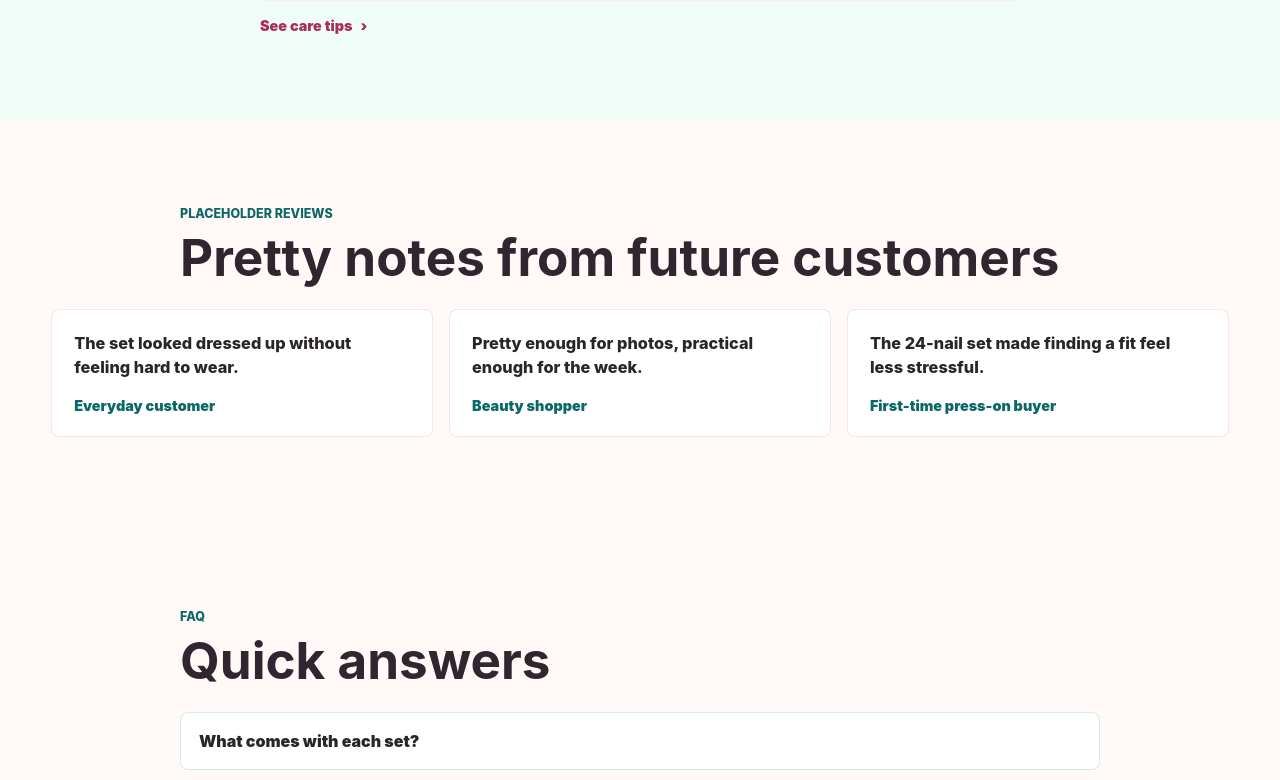
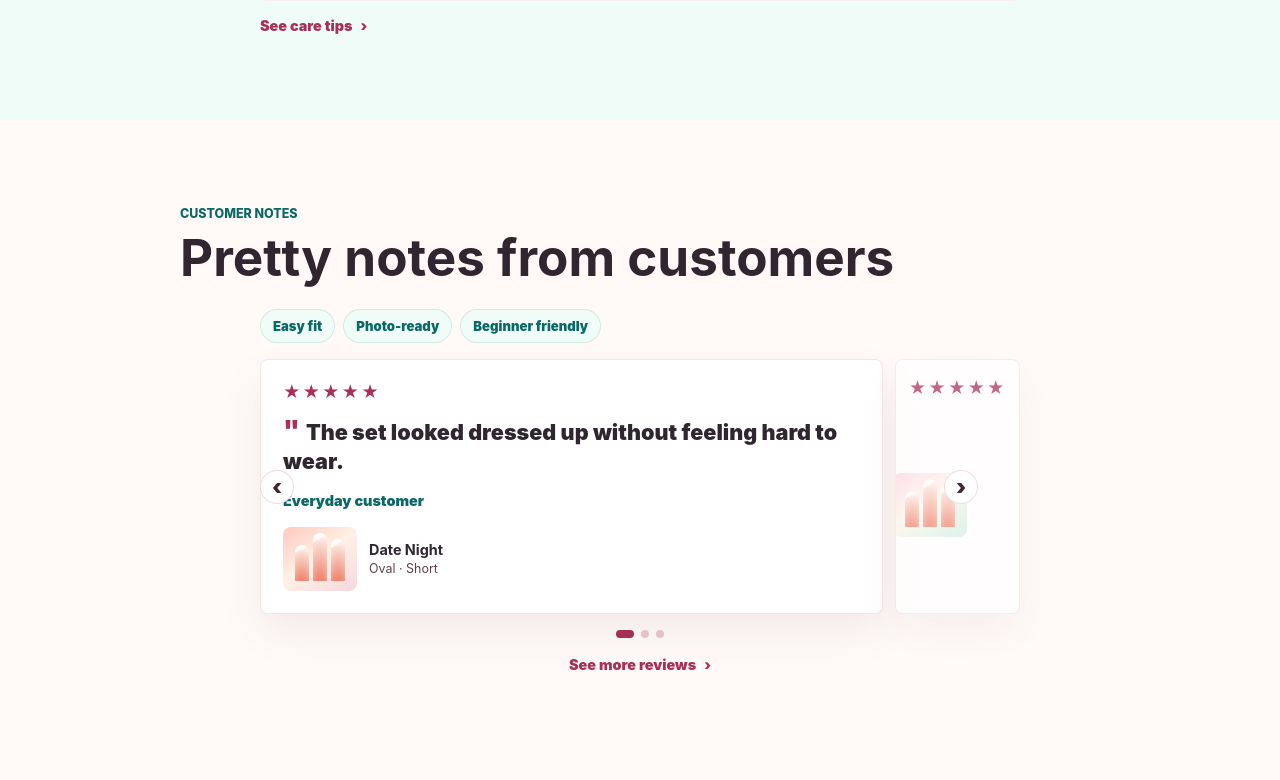
Before and after one commit to cashmoneyrick9/YourPrettySets, a React (Vite) app: page / in a window 1280 px wide. Shown: the part 3606-4386 px from the top of the page. Built offline with nearby package versions, Linux system fonts and the light colour scheme.

Commit message:
Build review carousel foundation

```diff
--- a/src/pages/HomePage.tsx
+++ b/src/pages/HomePage.tsx
@@ -12,19 +12,29 @@ const confidenceSteps = [
 
 const reviews = [
   {
+    detail: "Oval · Short",
+    product: "Date Night",
     quote: "The set looked dressed up without feeling hard to wear.",
-    name: "Everyday customer"
+    name: "Everyday customer",
+    tier: "mid"
   },
   {
+    detail: "Almond · Medium",
+    product: "Golden Hour",
     quote: "Pretty enough for photos, practical enough for the week.",
-    name: "Beauty shopper"
+    name: "Beauty shopper",
+    tier: "detailed"
   },
   {
+    detail: "Round · Short",
+    product: "Blush Crush",
     quote: "The 24-nail set made finding a fit feel less stressful.",
-    name: "First-time press-on buyer"
+    name: "First-time press-on buyer",
+    tier: "simple"
   }
 ];
 
+const reviewChips = ["Easy fit", "Photo-ready", "Beginner friendly"];
 const faqs = ["What comes with each set?", "How long do press-ons last?", "Can I reuse them?"];
 
 const weeklyProducts = products.filter((product) => product.collections.includes("New Arrivals")).slice(0, 4);
@@ -36,12 +46,21 @@ const shopMoreProducts = products.filter((product) =>
 
 export function HomePage() {
   const [activeStepIndex, setActiveStepIndex] = useState(0);
+  const [activeReviewIndex, setActiveReviewIndex] = useState(0);
   const activeStep = confidenceSteps[activeStepIndex];
+  const activeReview = reviews[activeReviewIndex];
+  const nextReview = reviews[(activeReviewIndex + 1) % reviews.length];
   const showPreviousStep = () => {
     setActiveStepIndex((current) => (current === 0 ? confidenceSteps.length - 1 : current - 1));
   };
   const showNextStep = () => {
     setActiveStepIndex((current) => (current === confidenceSteps.length - 1 ? 0 : current + 1));
+  };
+  const showPreviousReview = () => {
+    setActiveReviewIndex((current) => (current === 0 ? reviews.length - 1 : current - 1));
+  };
+  const showNextReview = () => {
+    setActiveReviewIndex((current) => (current === reviews.length - 1 ? 0 : current + 1));
   };
 
   return (
@@ -171,19 +190,65 @@ export function HomePage() {
       </section>
       <KitContents />
 
-      <section className="section-block reviews-section">
+      <section className="section-block reviews-section" id="reviews">
         <div className="section-heading">
-          <p className="eyebrow">Placeholder reviews</p>
-          <h2>Pretty notes from future customers</h2>
+          <p className="eyebrow">Customer notes</p>
+          <h2>Pretty notes from customers</h2>
         </div>
-        <div className="review-grid">
-          {reviews.map((review) => (
-            <figure key={review.quote}>
-              <blockquote>{review.quote}</blockquote>
-              <figcaption>{review.name}</figcaption>
-            </figure>
+        <div className="review-proof-row" aria-label="Review highlights">
+          {reviewChips.map((chip) => (
+            <span key={chip}>{chip}</span>
           ))}
         </div>
+        <div className="review-carousel">
+          <button className="review-carousel__button" type="button" onClick={showPreviousReview} aria-label="Previous review">
+            ‹
+          </button>
+          <figure className="review-card">
+            <div className="review-card__stars" aria-label="5 out of 5 stars">
+              ★★★★★
+            </div>
+            <blockquote>{activeReview.quote}</blockquote>
+            <figcaption>{activeReview.name}</figcaption>
+            <div className="review-product">
+              <span className={`review-product__art review-product__art--${activeReview.tier}`} aria-hidden="true">
+                <span className="review-product__nail review-product__nail--one" />
+                <span className="review-product__nail review-product__nail--two" />
+                <span className="review-product__nail review-product__nail--three" />
+              </span>
+              <span>
+                <strong>{activeReview.product}</strong>
+                <small>{activeReview.detail}</small>
+              </span>
+            </div>
+          </figure>
+          <div className="review-card review-card--peek" aria-hidden="true">
+            <span className="review-card__stars">★★★★★</span>
+            <span className={`review-product__art review-product__art--${nextReview.tier}`}>
+              <span className="review-product__nail review-product__nail--one" />
+              <span className="review-product__nail review-product__nail--two" />
+              <span className="review-product__nail review-product__nail--three" />
+            </span>
+          </div>
+          <button className="review-carousel__button review-carousel__button--next" type="button" onClick={showNextReview} aria-label="Next review">
+            ›
+          </button>
+        </div>
+        <div className="review-dots" aria-label="Review carousel controls">
+          {reviews.map((review, index) => (
+            <button
+              aria-label={`Show review from ${review.name}`}
+              aria-pressed={index === activeReviewIndex}
+              className={`review-dots__dot${index === activeReviewIndex ? " review-dots__dot--active" : ""}`}
+              key={review.name}
+              onClick={() => setActiveReviewIndex(index)}
+              type="button"
+            />
+          ))}
+        </div>
+        <a className="review-more-link" href="#reviews">
+          See more reviews <span aria-hidden="true">›</span>
+        </a>
       </section>
 
       <section className="section-block faq-teaser" id="faq">
--- a/src/styles.css
+++ b/src/styles.css
@@ -1089,35 +1089,224 @@ h1 {
 
 .reviews-section {
   background: #fffaf8;
-}
-
-.review-grid {
-  display: grid;
-  gap: 16px;
-  grid-template-columns: repeat(3, minmax(0, 1fr));
+  overflow: hidden;
+}
+
+.review-proof-row {
+  display: flex;
+  gap: 8px;
   margin: 0 auto;
-  max-width: 1180px;
-}
-
-.review-grid figure {
+  max-width: 760px;
+  overflow-x: auto;
+  padding-bottom: 16px;
+}
+
+.review-proof-row span {
+  background: #effcf7;
+  border: 1px solid rgba(10, 104, 102, 0.12);
+  border-radius: 999px;
+  color: #0a6866;
+  flex: 0 0 auto;
+  font-size: 0.82rem;
+  font-weight: 900;
+  padding: 8px 12px;
+}
+
+.review-carousel {
+  align-items: center;
+  display: grid;
+  gap: 12px;
+  grid-template-columns: minmax(0, 1fr) minmax(58px, 0.2fr);
+  margin: 0 auto;
+  max-width: 760px;
+  position: relative;
+}
+
+.review-card {
   background: #ffffff;
   border: 1px solid rgba(217, 79, 124, 0.16);
   border-radius: 8px;
+  box-shadow: 0 18px 40px rgba(93, 48, 67, 0.08);
   margin: 0;
   padding: 22px;
 }
 
-.review-grid blockquote {
-  font-size: 1.02rem;
-  font-weight: 800;
-  line-height: 1.45;
-  margin: 0 0 18px;
-}
-
-.review-grid figcaption {
+.review-card__stars {
+  color: #a82f57;
+  display: block;
+  font-size: 1.05rem;
+  letter-spacing: 2px;
+  margin-bottom: 16px;
+}
+
+.review-card blockquote {
+  color: #2f2630;
+  font-size: clamp(1.05rem, 2.6vw, 1.35rem);
+  font-weight: 900;
+  line-height: 1.35;
+  margin: 0 0 16px;
+  position: relative;
+}
+
+.review-card blockquote::before {
+  color: #a82f57;
+  content: "\"";
+  display: inline-block;
+  font-size: 1.25em;
+  line-height: 0;
+  margin-right: 6px;
+}
+
+.review-card figcaption {
   color: #0a6866;
   font-size: 0.9rem;
   font-weight: 900;
+  margin-bottom: 18px;
+}
+
+.review-product {
+  align-items: center;
+  display: flex;
+  gap: 12px;
+}
+
+.review-product__art {
+  align-items: end;
+  background: linear-gradient(135deg, #ffd7d1, #fff7ed 52%, #d7f5ef);
+  border-radius: 8px;
+  display: flex;
+  flex: 0 0 auto;
+  gap: 4px;
+  height: 64px;
+  justify-content: center;
+  padding: 10px 8px;
+  width: 74px;
+}
+
+.review-product__art--mid {
+  background: linear-gradient(145deg, #ffc8bf, #fff1e5 48%, #f5d7df);
+}
+
+.review-product__art--detailed {
+  background: linear-gradient(145deg, #ffd5e5, #fef8ec 46%, #cff0e4);
+}
+
+.review-product__nail {
+  background:
+    linear-gradient(150deg, rgba(255, 255, 255, 0.88) 0 17%, transparent 18%),
+    linear-gradient(180deg, #fff3ed, #ee7f68);
+  border-radius: 999px 999px 8px 8px;
+  box-shadow: inset 0 4px 6px rgba(255, 255, 255, 0.42);
+  display: block;
+  min-height: 36px;
+  width: 14px;
+}
+
+.review-product__nail--two {
+  min-height: 48px;
+}
+
+.review-product__nail--three {
+  min-height: 42px;
+}
+
+.review-product strong,
+.review-product small {
+  display: block;
+}
+
+.review-product strong {
+  color: #2f2630;
+  font-size: 0.9rem;
+  line-height: 1.1;
+}
+
+.review-product small {
+  color: #5d414d;
+  font-size: 0.78rem;
+  margin-top: 3px;
+}
+
+.review-card--peek {
+  align-self: stretch;
+  display: grid;
+  justify-items: center;
+  min-width: 0;
+  opacity: 0.72;
+  overflow: hidden;
+  padding: 18px 10px;
+}
+
+.review-card--peek .review-product__art {
+  transform: translateX(-28px);
+}
+
+.review-carousel__button {
+  align-items: center;
+  background: #ffffff;
+  border: 1px solid rgba(168, 47, 87, 0.16);
+  border-radius: 999px;
+  color: #392a31;
+  cursor: pointer;
+  display: inline-flex;
+  font: inherit;
+  font-size: 1.35rem;
+  font-weight: 900;
+  height: 34px;
+  justify-content: center;
+  line-height: 1;
+  left: 0;
+  position: absolute;
+  top: 50%;
+  transform: translateY(-50%);
+  width: 34px;
+  z-index: 1;
+}
+
+.review-carousel__button--next {
+  left: auto;
+  right: 42px;
+}
+
+.review-carousel__button:focus-visible,
+.review-dots__dot:focus-visible,
+.review-more-link:focus-visible {
+  outline: 3px solid #0a6866;
+  outline-offset: 3px;
+}
+
+.review-dots {
+  display: flex;
+  gap: 7px;
+  justify-content: center;
+  margin-top: 16px;
+}
+
+.review-dots__dot {
+  background: rgba(168, 47, 87, 0.24);
+  border: 0;
+  border-radius: 999px;
+  cursor: pointer;
+  height: 8px;
+  padding: 0;
+  width: 8px;
+}
+
+.review-dots__dot--active {
+  background: #a82f57;
+  width: 18px;
+}
+
+.review-more-link {
+  align-items: center;
+  color: #a82f57;
+  display: flex;
+  font-size: 0.9rem;
+  font-weight: 900;
+  gap: 8px;
+  justify-content: center;
+  margin: 18px auto 0;
+  width: fit-content;
 }
 
 .faq-list {
@@ -1180,10 +1369,6 @@ h1 {
   .hero-section {
     min-height: auto;
   }
-
-  .review-grid {
-    grid-template-columns: 1fr;
-  }
 }
 
 @media (max-width: 760px) {
@@ -1521,7 +1706,7 @@ h1 {
   }
 
   .kit-summary,
-  .review-grid figure {
+  .review-card {
     padding: 18px;
   }
 
```
Also changed, not shown: 2 other files (tests, documents, lock files or other folders).
